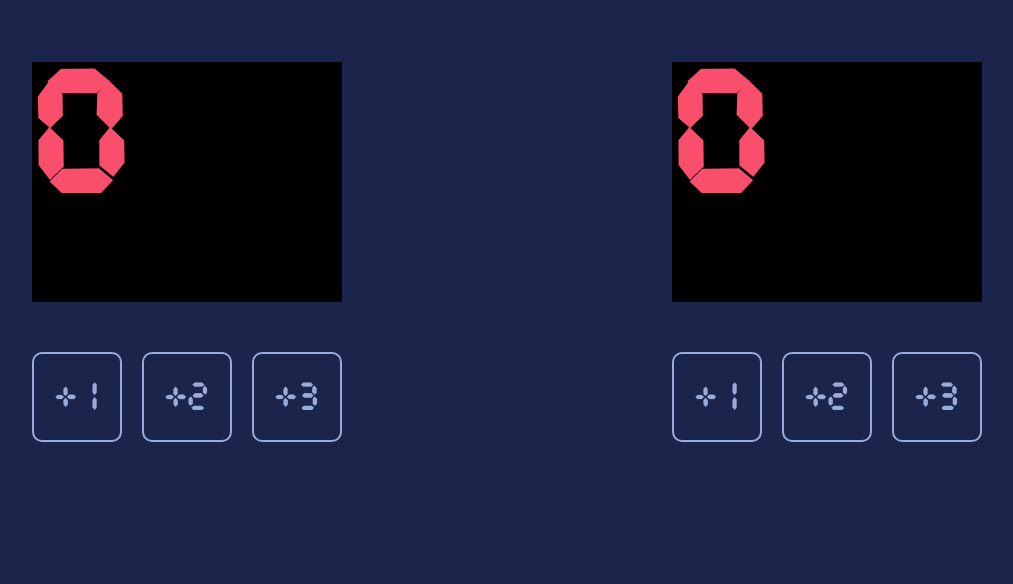
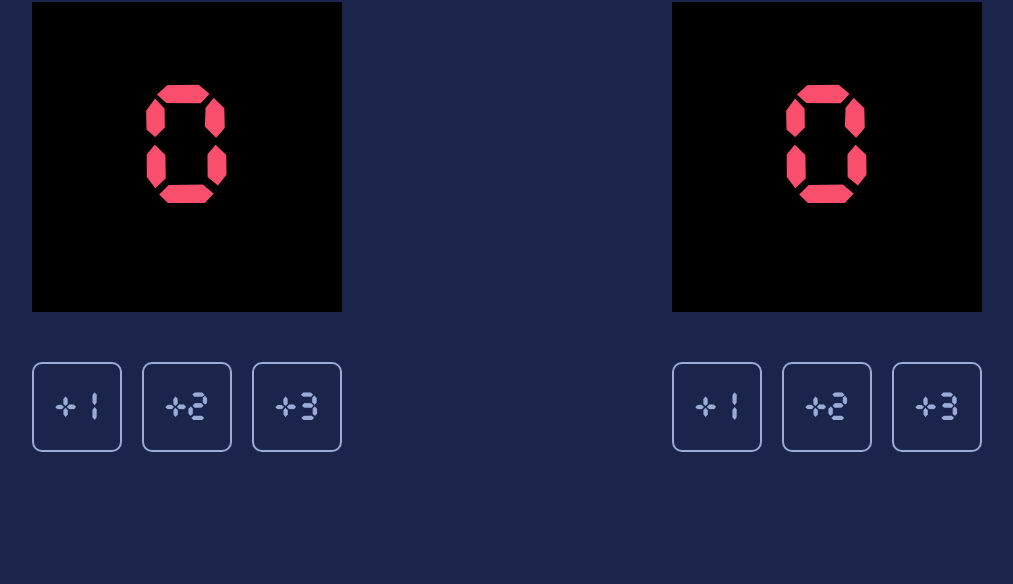
Before and after one commit to hkcc375/Scrimba, a website built with Vite: page Solo Project 2 - Basketball Game/index.html in a window 1280 px wide. Shown: the part 216-800 px from the top of the page, without its empty margins (133-1146 px from the left). Built offline with nearby package versions, Linux system fonts and the light colour scheme; a web font is replaced by a local one.

Commit message:
Completed Solo Project 2

```diff
--- a/Solo Project 2 - Basketball Game/index.css
+++ b/Solo Project 2 - Basketball Game/index.css
@@ -35,14 +35,11 @@ body {
   margin-top: 50px;
 }
 
-.prop {
-  font-size: 150px;
-  margin-left: auto;
-  margin-right: auto;
-}
-
 .current-score {
   font-family: "cursed-timer", sans-serif;
+  font-size: 150px;
+  padding-top: 70px;
+  text-align: center;
   height: 240px;
   width: 310px;
   background: black;
--- a/Solo Project 2 - Basketball Game/index.html
+++ b/Solo Project 2 - Basketball Game/index.html
@@ -14,9 +14,7 @@
     <div class="container">
       <div>
         <h3 class="team-name">HOME</h3>
-        <div class="current-score">
-          <h1 class="prop" id="home">0</h1>
-        </div>
+        <div class="current-score" id="home">0</div>
         <div class="score-buttons">
           <button class="score" onclick="home_increment_one()">+1</button>
           <button class="score" onclick="home_increment_two()">+2</button>
@@ -25,9 +23,7 @@
       </div>
       <div>
         <h3 class="team-name">GUEST</h3>
-        <div class="current-score">
-          <h1 class="prop" id="guest">0</h1>
-        </div>
+        <div class="current-score" id="guest">0</div>
         <div class="score-buttons">
           <button class="score" onclick="guest_increment_one()">+1</button>
           <button class="score" onclick="guest_increment_two()">+2</button>
```
